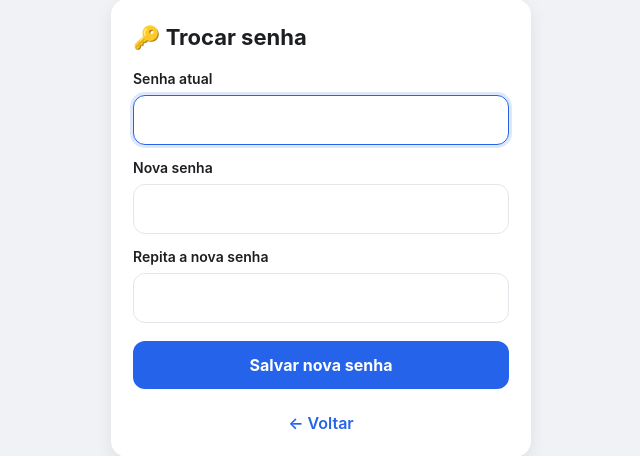
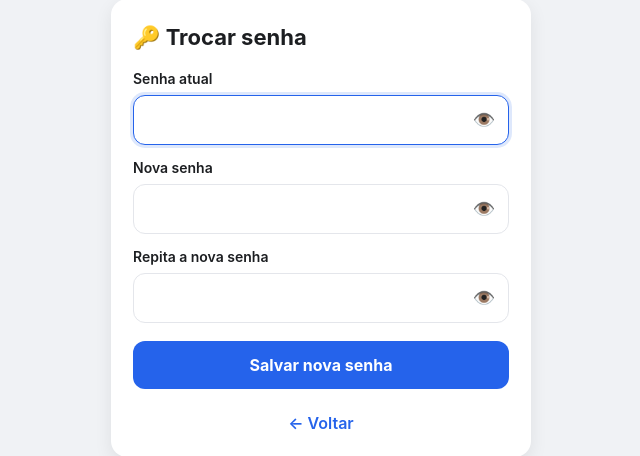
Before and after one commit to wotocoskig/whereMyCash, a Flask app: page /trocar-senha in a window 1280 px wide. Shown: the part 156-612 px from the top of the page, without its empty margins (319-959 px from the left). Run offline with Flask 3, Linux system fonts and the light colour scheme; the visitor is signed in with stand-in values (Sample User, id 1).

Commit message:
feat: botao mostrar/esconder senha nos campos de senha
- Olhinho (toggle) no login, cadastro e troca de senha
- Funcao verSenha() e estilo compartilhados no base.html

```diff
--- a/templates/base.html
+++ b/templates/base.html
@@ -54,6 +54,11 @@
         .brand .cash { color: var(--accent); }
         .topbar-actions { display: flex; align-items: center; gap: 8px; }
         .user-chip { color: var(--muted); font-size: 14px; white-space: nowrap; }
+        .senha-wrap { position: relative; }
+        .senha-wrap input { padding-right: 46px; }
+        .ver-senha { position: absolute; top: 6px; bottom: 6px; right: 6px; width: 38px;
+                     margin: 0; padding: 0; border: none; background: transparent;
+                     cursor: pointer; font-size: 18px; line-height: 1; }
         .nav { display: flex; flex-wrap: wrap; gap: 8px; margin-bottom: 18px; }
         .nav a { flex: 1 1 auto; min-width: 90px; text-align: center; padding: 10px; border-radius: 12px; text-decoration: none;
                  background: var(--card-bg); border: 1px solid var(--border); color: var(--text); font-weight: 600; font-size: 14px; }
@@ -150,6 +155,20 @@
             setIconeTema();
         }
         setIconeTema();
+
+        // Mostra/esconde o campo de senha (botão do olhinho).
+        function verSenha(btn) {
+            var inp = btn.parentElement.querySelector('input');
+            if (inp.type === 'password') {
+                inp.type = 'text';
+                btn.textContent = '🙈';
+                btn.setAttribute('aria-label', 'Esconder senha');
+            } else {
+                inp.type = 'password';
+                btn.textContent = '👁️';
+                btn.setAttribute('aria-label', 'Mostrar senha');
+            }
+        }
     </script>
 </body>
 </html>
--- a/templates/login.html
+++ b/templates/login.html
@@ -11,7 +11,10 @@
         <input type="text" id="username" name="username" value="{{ username or '' }}" required autofocus>
 
         <label for="senha">Senha</label>
-        <input type="password" id="senha" name="senha" required>
+        <div class="senha-wrap">
+            <input type="password" id="senha" name="senha" required>
+            <button type="button" class="ver-senha" onclick="verSenha(this)" aria-label="Mostrar senha">👁️</button>
+        </div>
 
         <button type="submit" class="btn" style="margin-top: 12px;">Entrar</button>
     </form>
--- a/templates/trocar_senha.html
+++ b/templates/trocar_senha.html
@@ -7,13 +7,22 @@
 
     <form action="{{ url_for('trocar_senha') }}" method="POST">
         <label for="atual">Senha atual</label>
-        <input type="password" id="atual" name="atual" required autofocus>
+        <div class="senha-wrap">
+            <input type="password" id="atual" name="atual" required autofocus>
+            <button type="button" class="ver-senha" onclick="verSenha(this)" aria-label="Mostrar senha">👁️</button>
+        </div>
 
         <label for="nova">Nova senha</label>
-        <input type="password" id="nova" name="nova" minlength="4" required>
+        <div class="senha-wrap">
+            <input type="password" id="nova" name="nova" minlength="4" required>
+            <button type="button" class="ver-senha" onclick="verSenha(this)" aria-label="Mostrar senha">👁️</button>
+        </div>
 
         <label for="nova2">Repita a nova senha</label>
-        <input type="password" id="nova2" name="nova2" minlength="4" required>
+        <div class="senha-wrap">
+            <input type="password" id="nova2" name="nova2" minlength="4" required>
+            <button type="button" class="ver-senha" onclick="verSenha(this)" aria-label="Mostrar senha">👁️</button>
+        </div>
 
         <button type="submit" class="btn" style="margin-top: 12px;">Salvar nova senha</button>
     </form>
```
Also changed, not shown: templates/registrar.html (+8 -2 lines).
